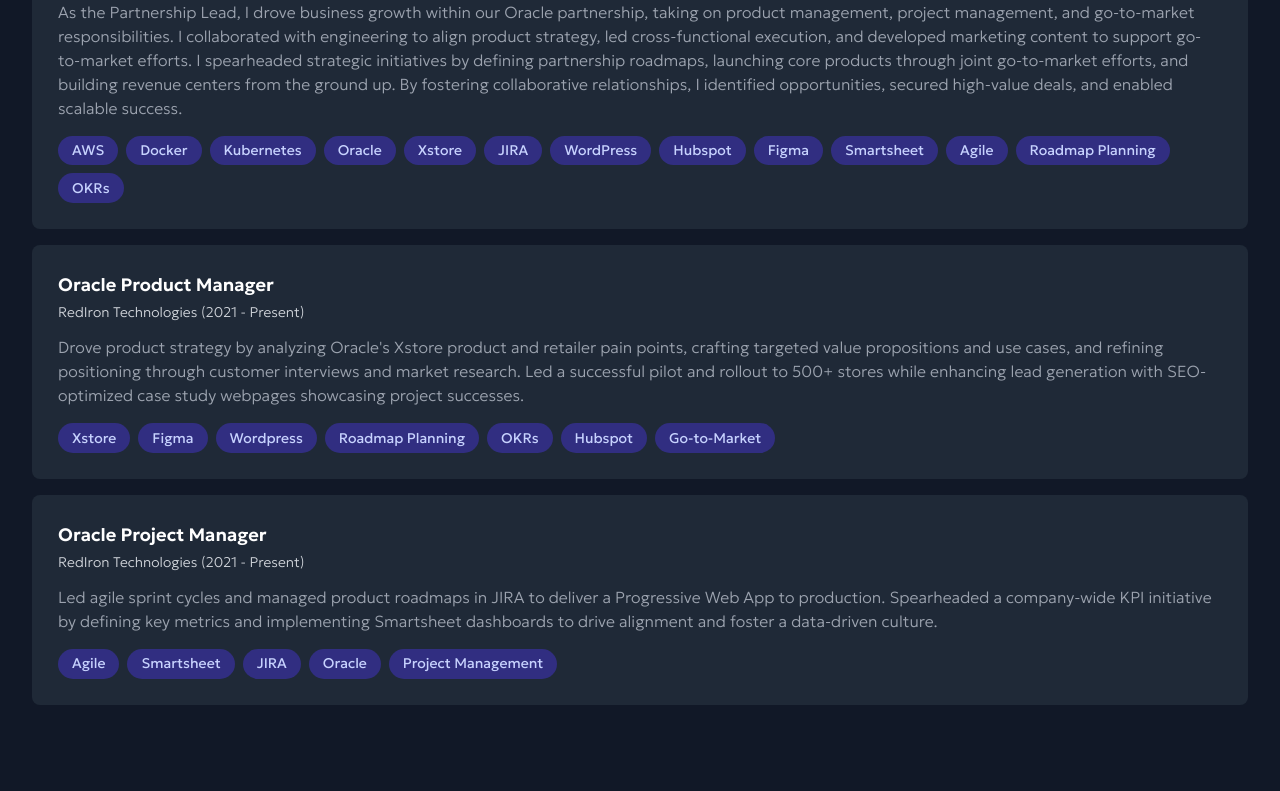
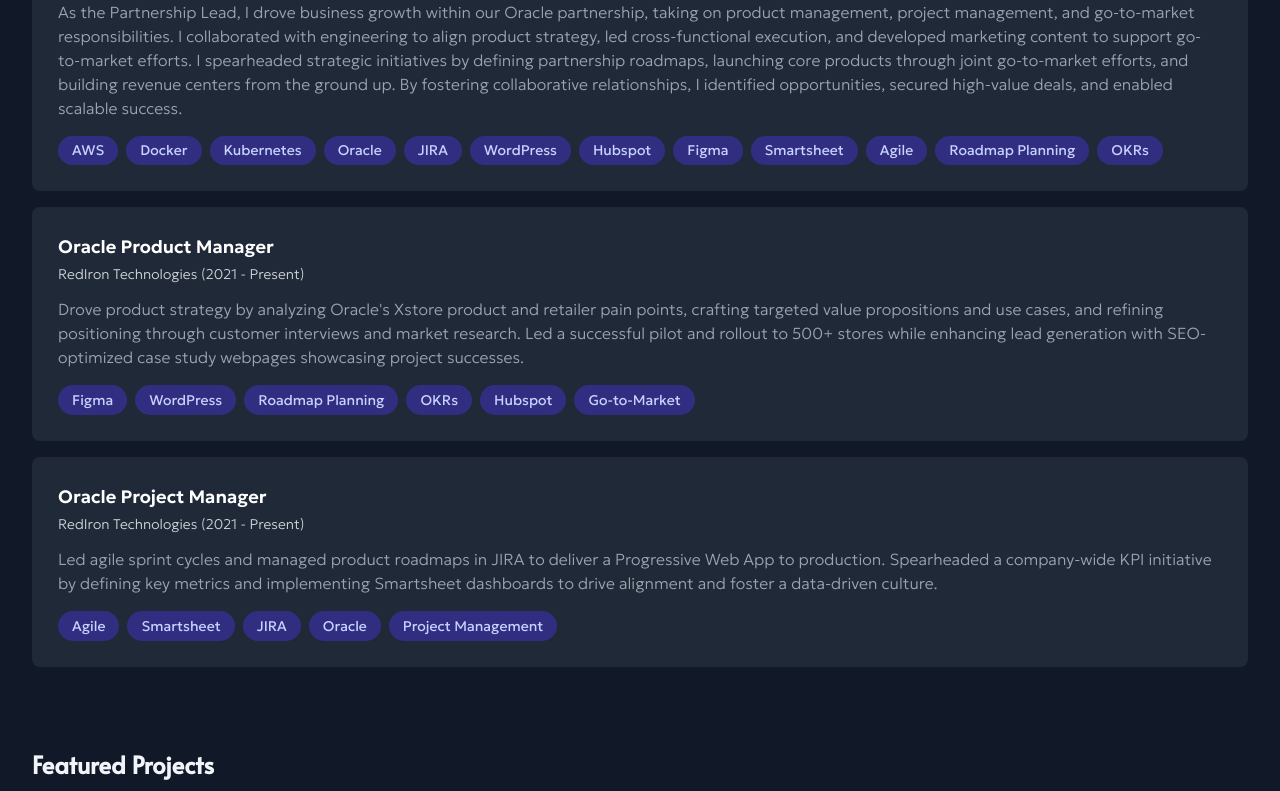
Before and after one commit to christinelinster/christine-lin, a React (Vite) app: page /about in a window 1280 px wide. Shown: the part 1000-1791 px from the top of the page. Built offline with nearby package versions, Linux system fonts and the light colour scheme.

Commit message:
fix duplicate skill tags

```diff
--- a/src/data/experiences.js
+++ b/src/data/experiences.js
@@ -5,7 +5,7 @@
       period: "2021 - Present",
       description:
         "As the Partnership Lead, I drove business growth within our Oracle partnership, taking on product management, project management, and go-to-market responsibilities. I collaborated with engineering to align product strategy, led cross-functional execution, and developed marketing content to support go-to-market efforts. I spearheaded strategic initiatives by defining partnership roadmaps, launching core products through joint go-to-market efforts, and building revenue centers from the ground up. By fostering collaborative relationships, I identified opportunities, secured high-value deals, and enabled scalable success.",
-      skills: ["AWS", "Docker", "Kubernetes", "Oracle", "Xstore", "JIRA", "WordPress", "Hubspot", "Figma", "Smartsheet", "Agile", "Roadmap Planning", "OKRs"],
+      skills: ["AWS", "Docker", "Kubernetes", "Oracle", "JIRA", "WordPress", "Hubspot", "Figma", "Smartsheet", "Agile", "Roadmap Planning", "OKRs"],
     },
     {
       title: "Oracle Product Manager",
@@ -13,7 +13,7 @@
       period: "2021 - Present",
       description:
         "Drove product strategy by analyzing Oracle's Xstore product and retailer pain points, crafting targeted value propositions and use cases, and refining positioning through customer interviews and market research. Led a successful pilot and rollout to 500+ stores while enhancing lead generation with SEO-optimized case study webpages showcasing project successes.",
-      skills: ["Xstore", "Figma", "Wordpress", "Roadmap Planning", "OKRs", "Hubspot", "Go-to-Market"],
+      skills: ["Figma", "WordPress", "Roadmap Planning", "OKRs", "Hubspot", "Go-to-Market"],
     },
     {
       title: "Oracle Project Manager",
--- a/src/data/projects.js
+++ b/src/data/projects.js
@@ -8,7 +8,7 @@
     },
     {
       title: "News API (WIP)",
-      description: "Discover your personalized latest news in one click. Built with Currents News API",
+      description: "Discover your personalized latest news in one click. Built with Currents News API.",
       skills: ["React", "Express.js", "Vercel", "Javascript", "Node.js", "REST API"],
       github: "https://github.com/christinelinster/api-news",
       live: "https://api-news-six.vercel.app/",
--- a/src/pages/Home.jsx
+++ b/src/pages/Home.jsx
@@ -28,7 +28,7 @@
                 .typeString("Software Developer | ")
                 .changeDelay(50)
                 .pauseFor(300)
-                .typeString("Practice Lead | ")
+                .typeString("Oracle Practice Lead | ")
                 .changeDelay(50)
                 .pauseFor(300)
                 .typeString(" Lifelong Student ")
```
Also changed, not shown: vercel.json.
